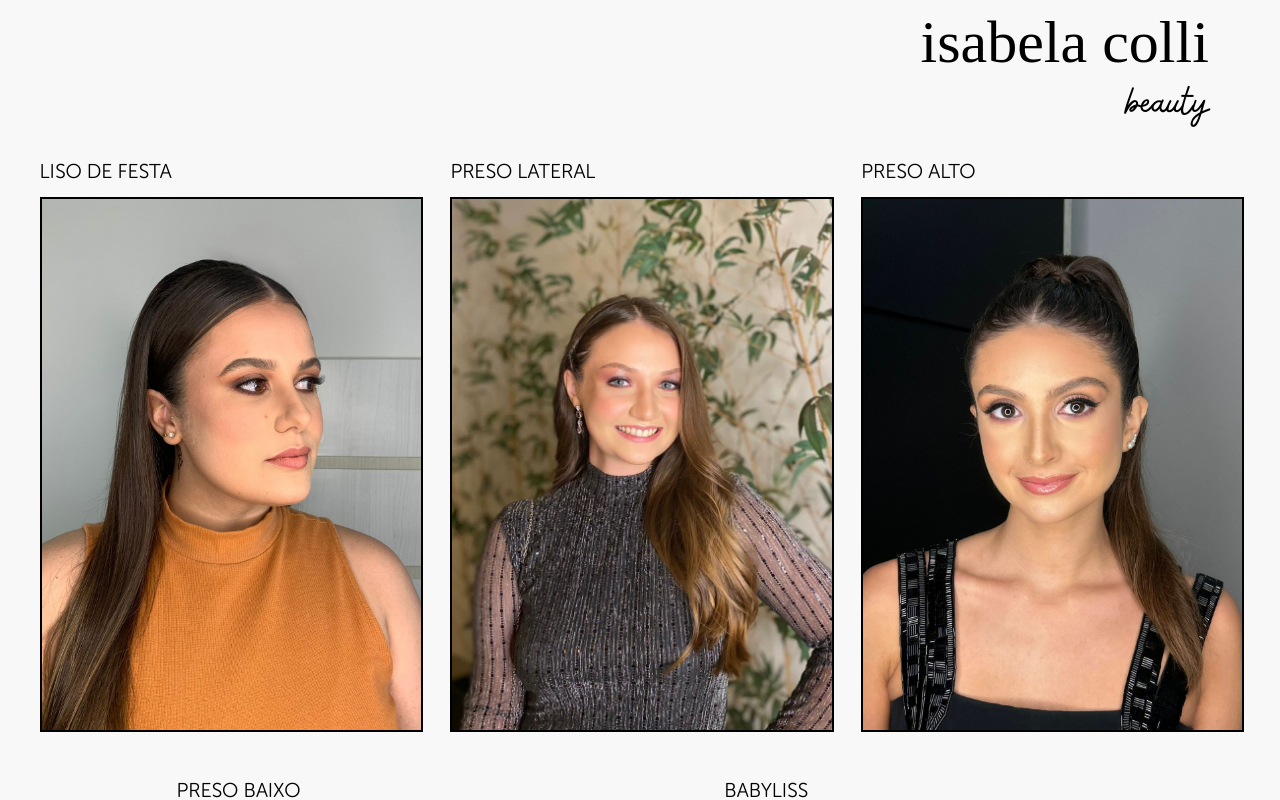
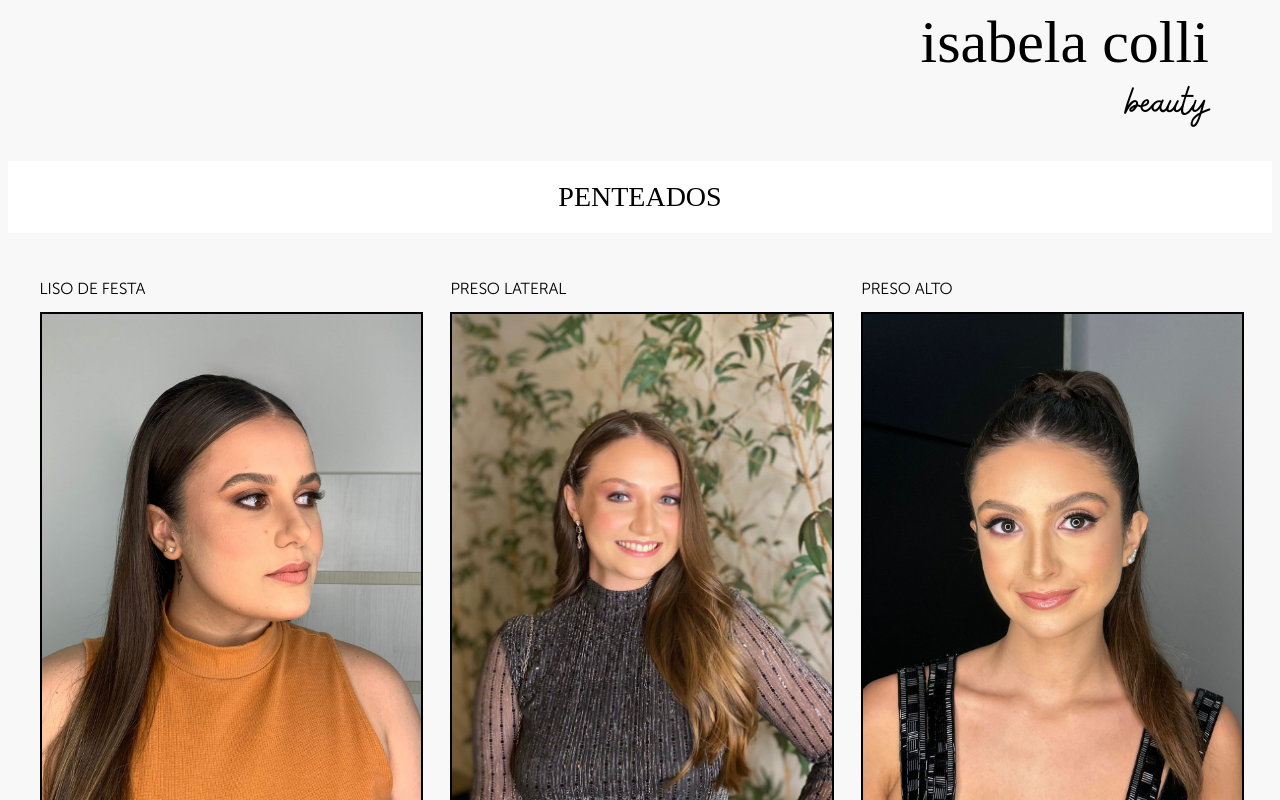
Before and after one commit to gabrielscapim/frontend-schedule-your-beauty, a React (Vite) app: page /hairstyle in a window 1280 px wide. Shown: the top 800 px of the page. Built offline with nearby package versions, Linux system fonts and the light colour scheme; a web font is replaced by a local one.

Commit message:
feat and style: hairstyle page

```diff
--- a/src/components/ProductionCard/ProductionCard.module.css
+++ b/src/components/ProductionCard/ProductionCard.module.css
@@ -3,7 +3,7 @@
     display: flex;
     flex-direction: column;
     width: 30%;
-    font-size: 20px;
+    font-size: 16px;
     border: none;
     padding: 0;
     background-color: transparent;
--- a/src/pages/PageHairstyle/PageHairstyle.module.css
+++ b/src/pages/PageHairstyle/PageHairstyle.module.css
@@ -1,3 +1,18 @@
+.page-container {
+    width: 100%;
+}
+
+.page-title-container {
+    display: flex;
+    justify-content: center;
+    margin-bottom: 48px;
+    background-color: #FFF;
+    height: 72px;
+    align-items: center;
+    font-size: 28px;
+    font-family: 'Athena';
+}
+
 .productions-container {
     display: flex;
     flex-wrap: wrap;
--- a/src/pages/PageHairstyle/index.jsx
+++ b/src/pages/PageHairstyle/index.jsx
@@ -26,7 +26,11 @@ function pageHairStyle() {
   ];
 
   return (
-    <section className={ styles['productions-container'] }>
+    <section className={ styles['page-container'] }>
+      <div className={ styles['page-title-container'] }>
+        PENTEADOS
+      </div>
+      <div className={ styles['productions-container'] }>
         { beautyImagesTest.map(({ name, src }, index) => (
           <ProductionCard
             key={ `hairstyle-${index}` }
@@ -34,6 +38,7 @@ function pageHairStyle() {
             src={ src }
           />
         )) }
+      </div>
     </section>
   );
 }
```
Lines whose indentation alone changed are shown as unchanged.
